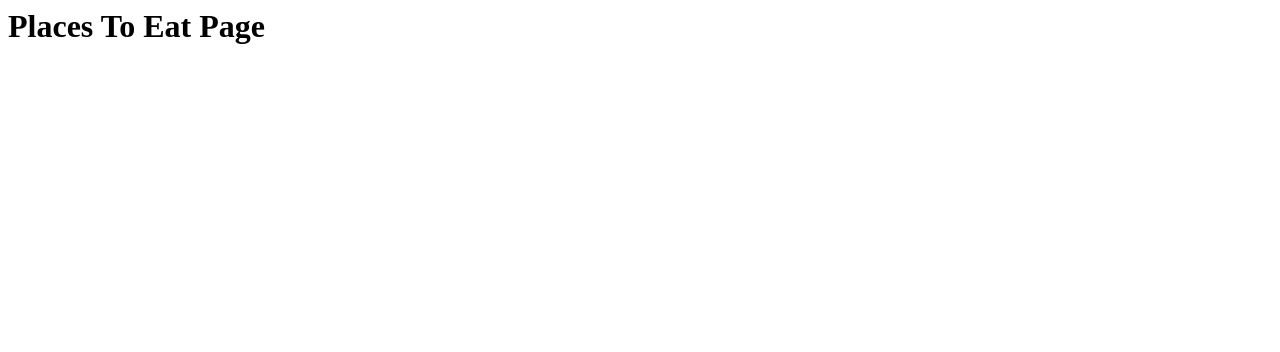
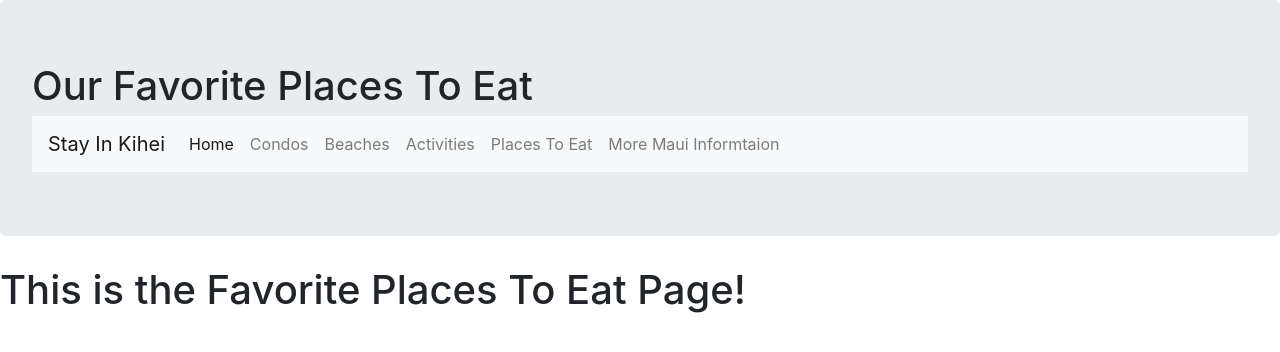
Before and after one commit to thebigbaker/stayinkihei, a Django app: a page that uses templates/places_to_eat/places_to_eat.html in a window 1280 px wide. Shown: the top 352 px of the page. Run offline with Django 3.2, Linux system fonts and the light colour scheme; some libraries are stand-ins or nearby versions.

Commit message:
connected and setup base.html to main html pages
connected base.html to index(home), condos, beaches, activities, places to eat and more maui info pages.

```diff
--- a/templates/base.html
+++ b/templates/base.html
@@ -17,7 +17,7 @@
     <div class="jumbotron">
       <h1>{% block jumbo_title %}Title{% endblock %}</h1>
       <nav class="navbar navbar-expand-lg navbar-light bg-light">
-        <a class="navbar-brand" href="#">Stay In Kihei</a>
+        <a class="navbar-brand" href="">Stay In Kihei</a>
         <button class="navbar-toggler" type="button" data-toggle="collapse" data-target="#navbarNav" aria-controls="navbarNav" aria-expanded="false" aria-label="Toggle navigation">
           <span class="navbar-toggler-icon"></span>
         </button>
--- a/templates/condos/condos.html
+++ b/templates/condos/condos.html
@@ -1,7 +1,9 @@
 {% extends 'base.html' %}
 
-{% block title %} Condos {% endblock %}
+{% block title %} Our Condos {% endblock %}
+
+{% block jumbo_title %}Our Condos{% endblock %}
 
 {% block body_block %}
-<h1>Condos Page</h1>
+<h1>This is the Our Condos Page!</h1>
 {% endblock %}
--- a/templates/places_to_eat/places_to_eat.html
+++ b/templates/places_to_eat/places_to_eat.html
@@ -1,2 +1,9 @@
+{% extends 'base.html' %}
 
-<h1>Places To Eat Page</h1>
+{% block title %} Places To Eat {% endblock %}
+
+{% block jumbo_title %}Our Favorite Places To Eat{% endblock %}
+
+{% block body_block %}
+<h1>This is the Favorite Places To Eat Page!</h1>
+{% endblock %}
```
Also changed, not shown: templates/activities/activities.html (+8 -1 lines), templates/beaches/beaches.html (+8 -1 lines), templates/more_maui_info/more_maui_info.html (+8 -1 lines).
